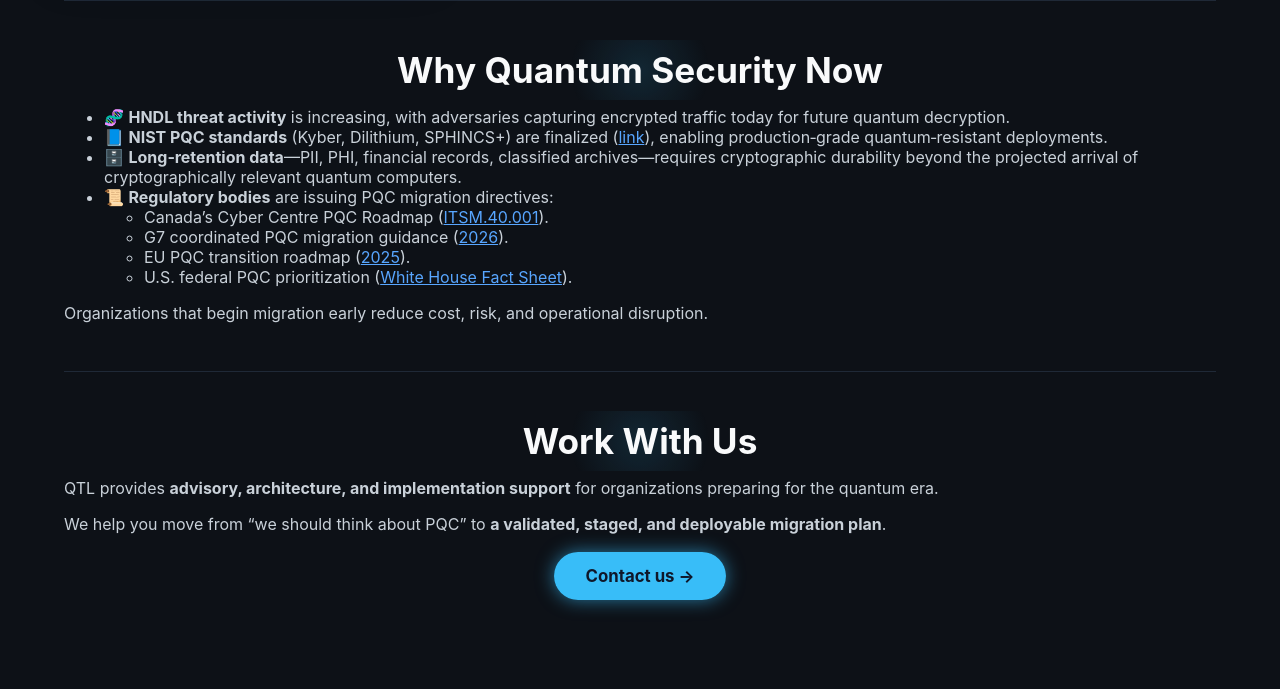
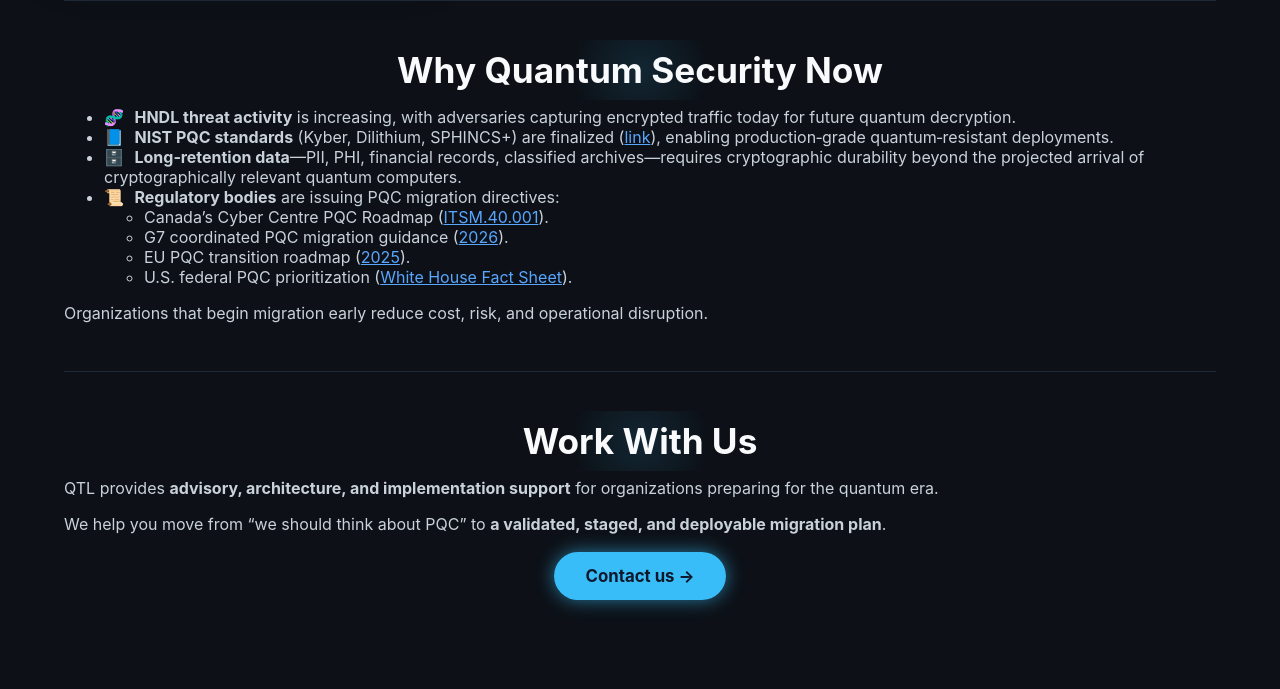
Before and after one commit to hassankhodaiemehr/qtransitionlabs, a Jekyll site: the page built from index.md, in a window 1280 px wide. Shown: the part 1992-2681 px from the top of the page. Built offline with Jekyll 4.4.1, drawn with Linux system fonts in a browser that asks for light colours.

Commit message:
Update dark.css

```diff
--- a/assets/css/dark.css
+++ b/assets/css/dark.css
@@ -181,3 +181,42 @@
   padding-left: 2rem;
   padding-right: 2rem;
 }
+
+
+
+
+
+
+.icon {
+  margin-right: 6px;
+}
+
+.fade-in {
+  opacity: 0;
+  animation: fadeIn 0.8s forwards;
+}
+.fade-in.delay-1 { animation-delay: 0.2s; }
+.fade-in.delay-2 { animation-delay: 0.4s; }
+.fade-in.delay-3 { animation-delay: 0.6s; }
+
+@keyframes fadeIn {
+  to { opacity: 1; transform: translateY(0); }
+}
+
+.slide-up {
+  opacity: 0;
+  transform: translateY(10px);
+  animation: slideUp 0.6s forwards;
+}
+.slide-up.delay-1 { animation-delay: 0.2s; }
+.slide-up.delay-2 { animation-delay: 0.4s; }
+.slide-up.delay-3 { animation-delay: 0.6s; }
+
+@keyframes slideUp {
+  to { opacity: 1; transform: translateY(0); }
+}
+
+.pulse-on-hover:hover {
+  transform: scale(1.03);
+  transition: transform 0.2s ease;
+}
```
